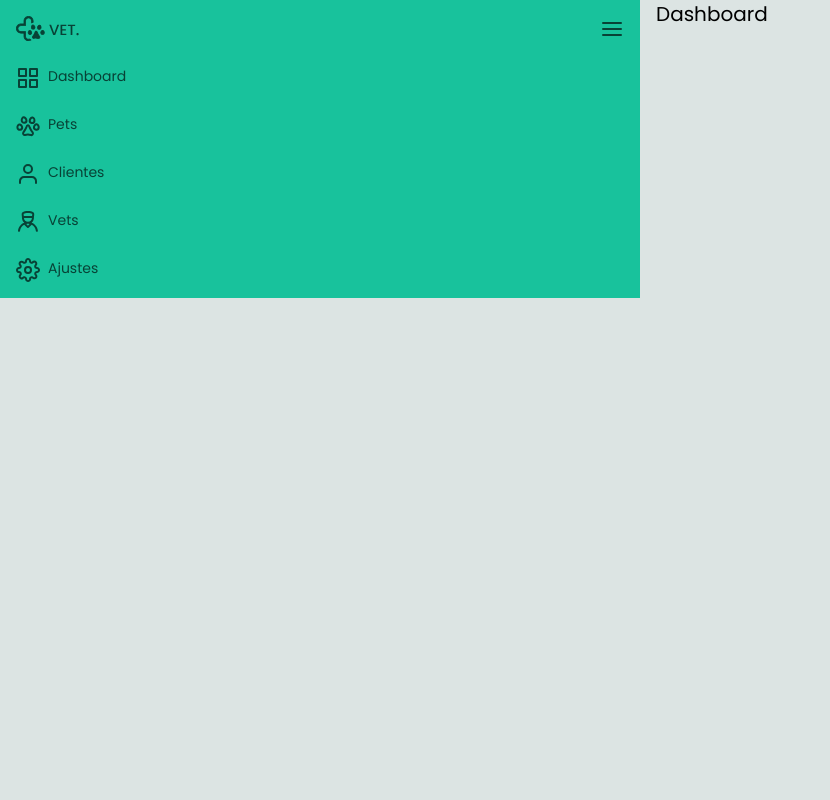
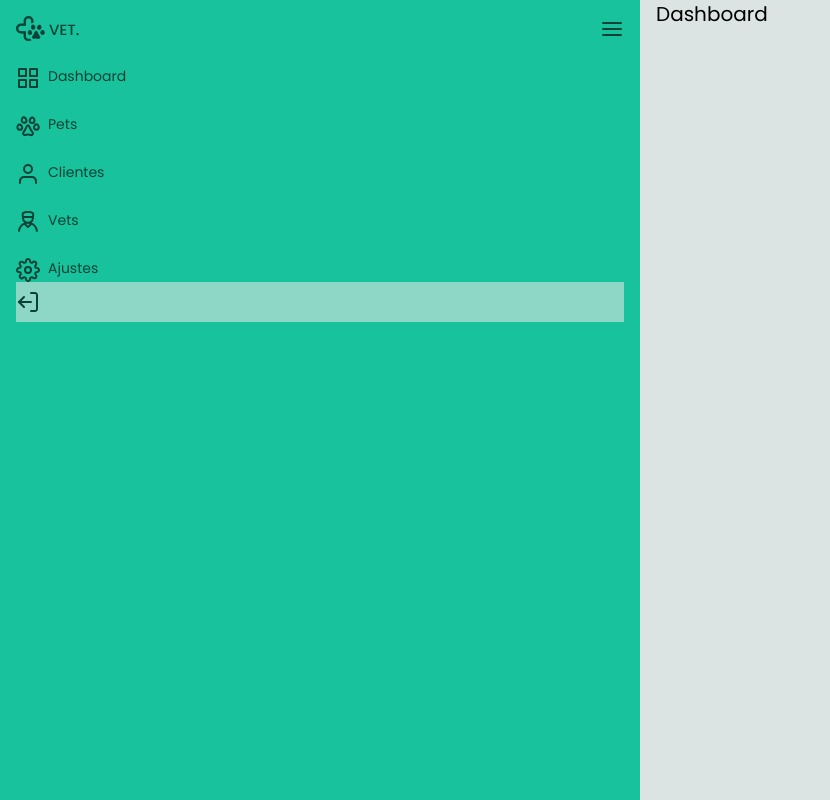
Before and after one commit to Marcoswodbarros/Sidebar, a website: page index.html in a window 1280 px wide. Shown: the whole page, without its empty margins (0-830 px from the left). Drawn offline with Linux system fonts and the light colour scheme.

Commit message:
Updating the side bar

```diff
--- a/index.html
+++ b/index.html
@@ -13,7 +13,7 @@
     <title>Sidebar</title>
 </head>
 <body class="bg-bgColor font-poppins text-xl flex gap-4">
-    <aside class="bg-green w-2/4 p-4">
+    <aside class="bg-green h-screen w-2/4 p-4">
         <div class="aside__top flex justify-between mb-6">
             <img src="src/images/logo.svg" alt="">
             <img src="src/images/menu.svg" alt="">
@@ -26,6 +26,10 @@
             <li class="flex gap-2"><img src="src/images/vet.svg" alt="Vet icon">Vets</li>
             <li class="flex gap-2"><img src="src/images/settings.svg" alt="Settings icon">Ajustes</li>
         </ul>
+
+        <div class="asside__profile bg-lightGreen opacity-100 py-2">
+            <img src="src/images/log-out.svg" alt="Logout">
+        </div>
     </aside>
 
     <h1>Dashboard</h1>
```
Also changed, not shown: dist/output.css.
